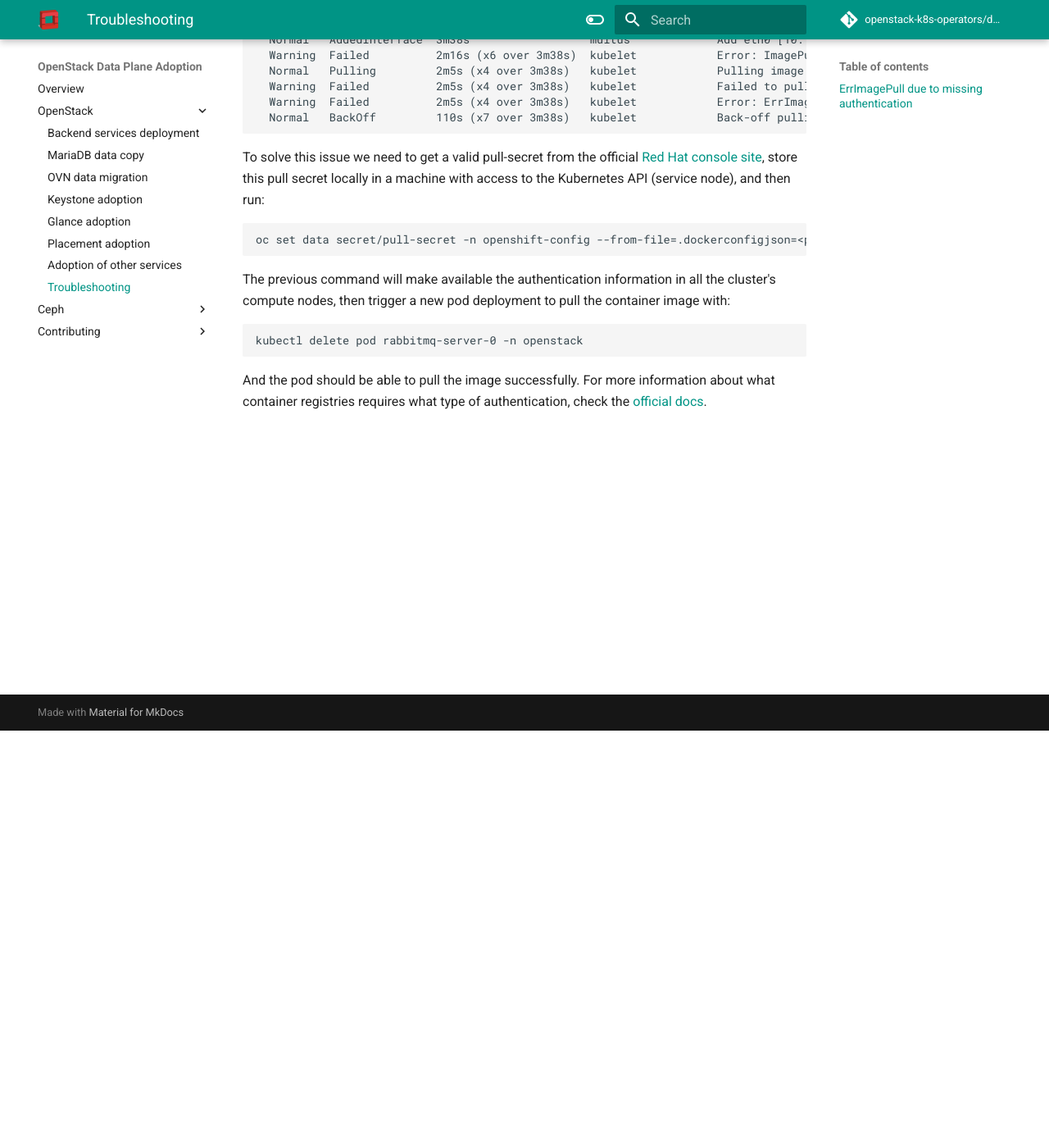
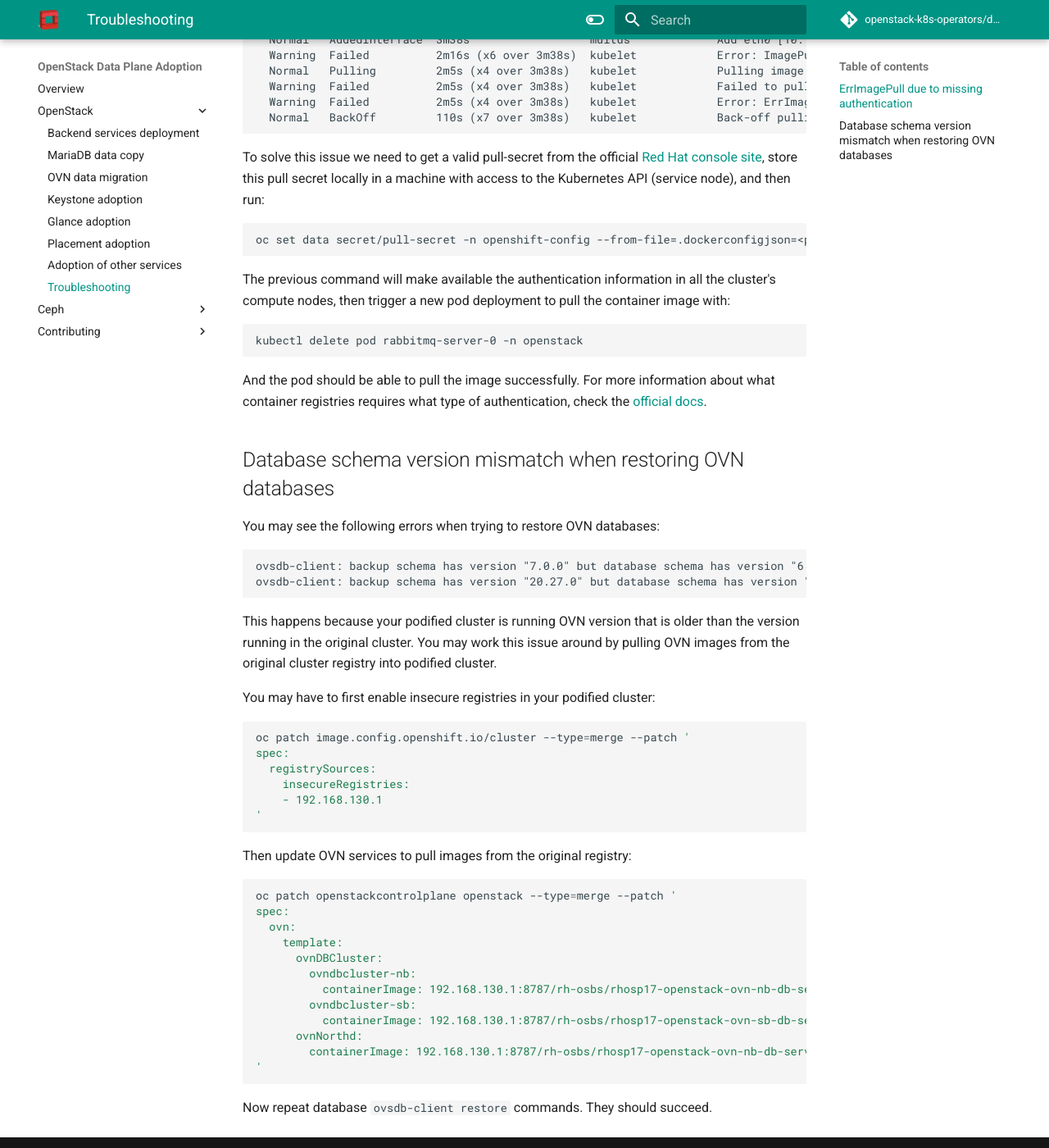
Before and after one commit to openstack-k8s-operators/data-plane-adoption, an MkDocs documentation site: the page built from docs/openstack/troubleshooting.md, in a window 1280 px wide and 1400 px high, scrolled down 509 px. Shown: the whole window at 82% size. Built offline with MkDocs 1.6.1 and Material for MkDocs 9.7.7, drawn with Linux system fonts in a browser that asks for light colours; comment, search, counter and statistics services are not loaded; the version menu is left out.

Commit message:
Document a workaround for ovn version mismatch
This is a workaround needed when migrating from OSP 17.1 that carries
OVN 22.12. The workaround is needed until OVN 22.12 gets propagated into
upstream containers.

````diff
--- a/docs/openstack/troubleshooting.md
+++ b/docs/openstack/troubleshooting.md
@@ -48,3 +48,47 @@
 information about what container registries requires what type of
 authentication, check the [official
 docs](https://access.redhat.com/RegistryAuthentication).
+
+## Database schema version mismatch when restoring OVN databases
+
+You may see the following errors when trying to restore OVN databases:
+
+```
+ovsdb-client: backup schema has version "7.0.0" but database schema has version "6.3.0" (use --force to override differences, or "ovsdb-client convert" to change the schema)
+ovsdb-client: backup schema has version "20.27.0" but database schema has version "20.23.0" (use --force to override differences, or "ovsdb-client convert" to change the schema)
+```
+
+This happens because your podified cluster is running OVN version that is older
+than the version running in the original cluster. You may work this issue
+around by pulling OVN images from the original cluster registry into podified
+cluster.
+
+You may have to first enable insecure registries in your podified cluster:
+
+```bash
+oc patch image.config.openshift.io/cluster --type=merge --patch '
+spec:
+  registrySources:
+    insecureRegistries:
+    - 192.168.130.1
+'
+```
+
+Then update OVN services to pull images from the original registry:
+
+```bash
+oc patch openstackcontrolplane openstack --type=merge --patch '
+spec:
+  ovn:
+    template:
+      ovnDBCluster:
+        ovndbcluster-nb:
+          containerImage: 192.168.130.1:8787/rh-osbs/rhosp17-openstack-ovn-nb-db-server:17.1_20230130.1
+        ovndbcluster-sb:
+          containerImage: 192.168.130.1:8787/rh-osbs/rhosp17-openstack-ovn-sb-db-server:17.1_20230130.1
+      ovnNorthd:
+        containerImage: 192.168.130.1:8787/rh-osbs/rhosp17-openstack-ovn-nb-db-server:17.1_20230130.1
+'
+```
+
+Now repeat database `ovsdb-client restore` commands. They should succeed.
````
